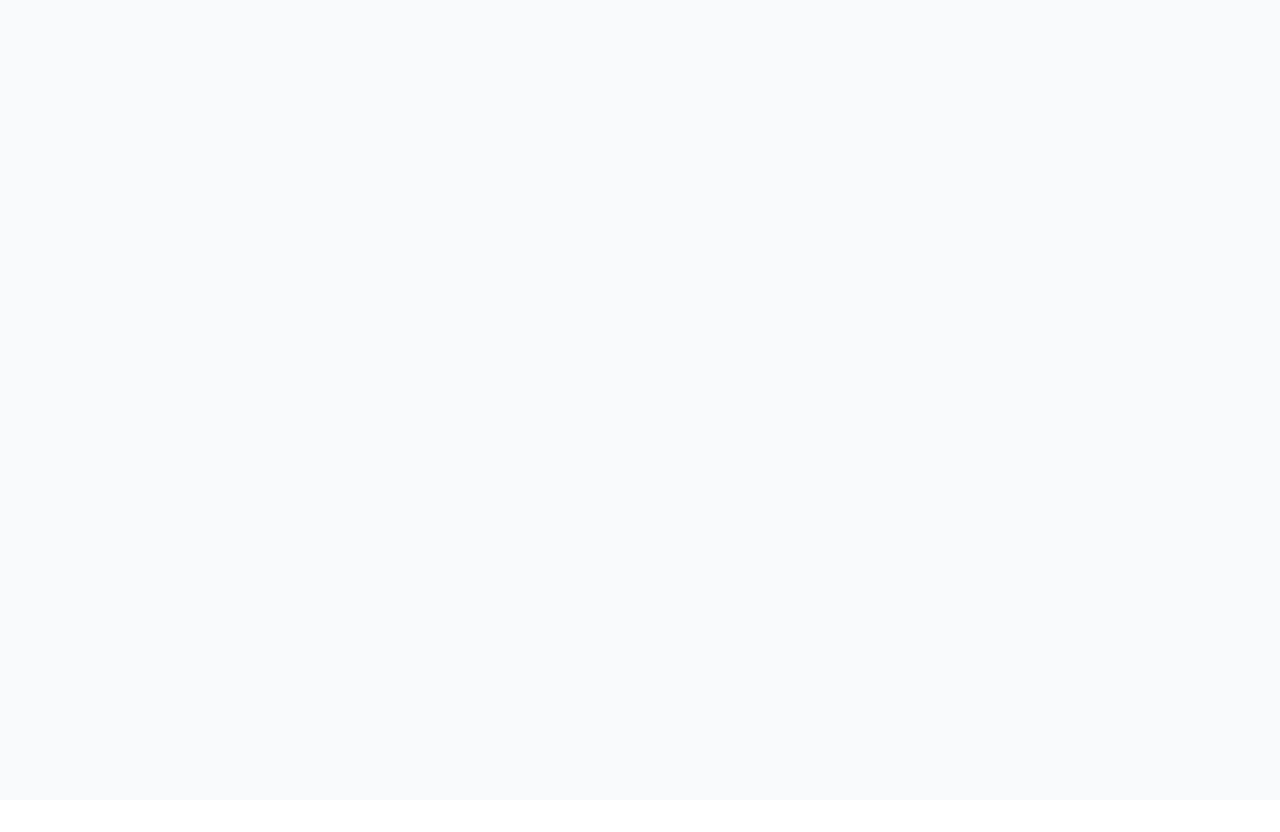
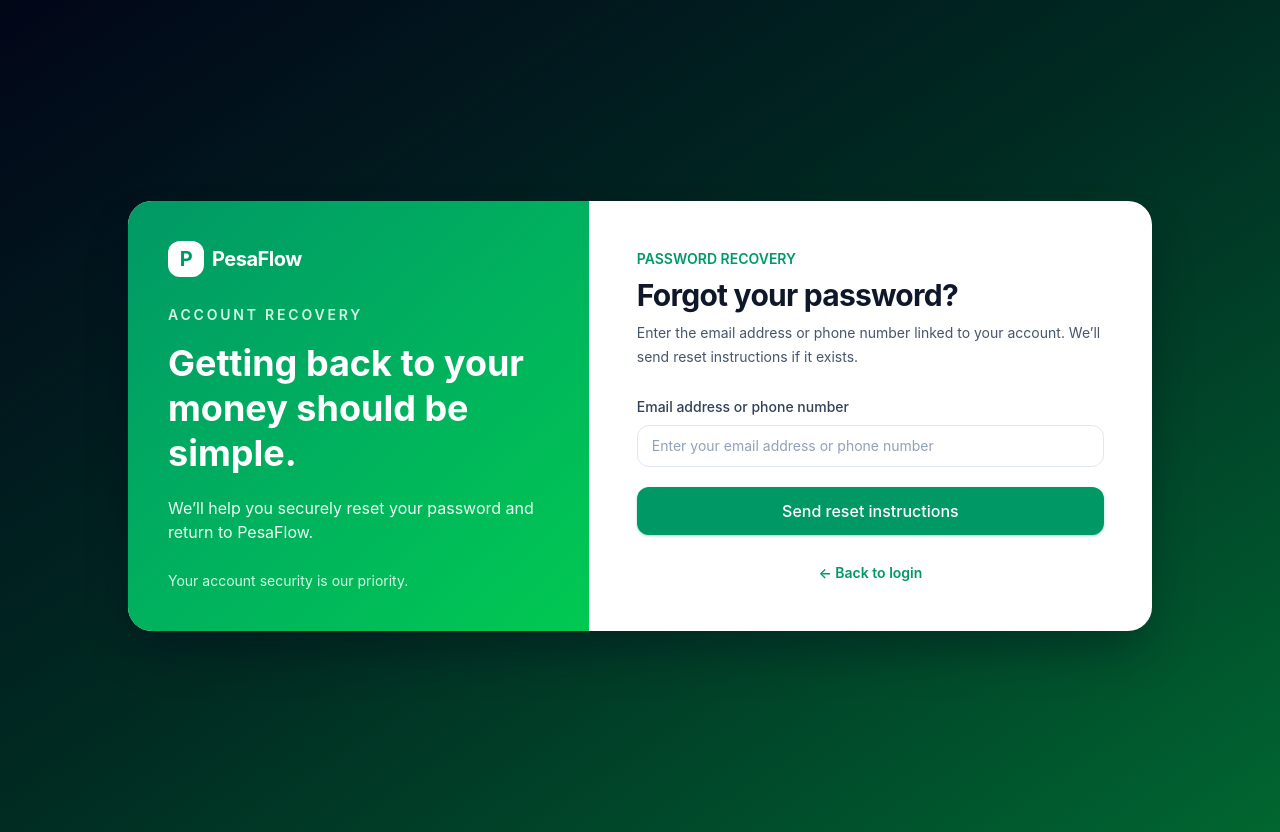
Before and after one commit to munroemil6-bot/pesaflow-frontend, a React (Vite) app: page /auth/forgot-password in a window 1280 px wide. Before the commit the page ends 800 px from the top, so only its background shows below. Built offline with nearby package versions, Linux system fonts and the light colour scheme.

Commit message:
feat(auth): implement password recovery page

```diff
--- a/src/pages/Auth/ForgotPassword.jsx
+++ b/src/pages/Auth/ForgotPassword.jsx
@@ -5,7 +5,7 @@
  *
  * Owner: MASON (Authentication + UI System)
  * Week 1: Day 2 (Authentication)
- * Status: COMMENTS ONLY - CODE PENDING
+ * Status: MVP COMPLETE — ready for API integration
  *
  * WIREFRAME:
  * ┌─────────────────────────────────────┐
@@ -52,7 +52,7 @@
  * - successMessage (string)
  * - errorMessage (string)
  *
- * NEXT WEEK TODO:
+ * BACKEND HANDOFF:
  * - Implement email/SMS sending via Flask API
  * - Create reset token validation
  * - Create new password form with token
@@ -61,50 +61,70 @@
  * ========================================================
  */
 
-import React from 'react';
-// TODO: Import useNavigate from react-router-dom
-// TODO: Import Link from react-router-dom
+import { useState } from 'react'
+import { Link } from 'react-router-dom'
+import Button from '../../Components/Button'
+import Input from '../../Components/Input'
 
 export default function ForgotPassword() {
-  // TODO: Set up useNavigate hook
+  const [emailOrPhone, setEmailOrPhone] = useState('')
+  const [error, setError] = useState('')
+  const [isLoading, setIsLoading] = useState(false)
+  const [successMessage, setSuccessMessage] = useState('')
 
-  // TODO: Create state for emailOrPhone (string)
-  // TODO: Create state for errors (string)
-  // TODO: Create state for isLoading (boolean)
-  // TODO: Create state for successMessage (string)
-  // TODO: Create state for errorMessage (string)
+  const handleSubmit = (event) => {
+    event.preventDefault()
+    const identifier = emailOrPhone.trim()
+    const phone = identifier.replace(/[\s-]/g, '')
+    const isEmail = /^[^\s@]+@[^\s@]+\.[^\s@]+$/.test(identifier)
+    const isPhone = /^07\d{8}$/.test(phone)
 
-  // TODO: Build validateForm() function
-  // - Check emailOrPhone is not empty
-  // - Check valid email format OR 10-digit phone
-  // - Return true/false
+    setSuccessMessage('')
+    if (!identifier) {
+      setError('Enter your email address or phone number.')
+      return
+    }
+    if (!isEmail && !isPhone) {
+      setError('Enter a valid email address or 10-digit phone number.')
+      return
+    }
 
-  // TODO: Build handleSubmit(e) function
-  // - Prevent default
-  // - Validate form
-  // - Set isLoading = true
-  // - Call API to send reset link (TODO: implement API call)
-  // - On success: show success message
-  // - On error: show error message
-  // - Finally: set isLoading = false
+    setError('')
+    setIsLoading(true)
+    // Temporary front-end MVP flow. Replace with the Flask reset-password endpoint when ready.
+    window.setTimeout(() => {
+      setIsLoading(false)
+      setSuccessMessage(`If an account exists for ${identifier}, reset instructions have been sent.`)
+    }, 650)
+  }
 
-  // TODO: Build JSX Structure:
-  // 1. Outer div: min-h-screen centered with gradient
-  // 2. Inner card: white, shadow, max-w-md
-  // 3. Heading: "Forgot Password?"
-  // 4. Instructions text
-  // 5. Error message container (conditional)
-  // 6. Success message container (conditional)
-  // 7. Form with:
-  //    - Email/Phone input + error display
-  //    - Send Reset Link button (show loading state)
-  // 8. "Back to Login" link at bottom
+  const handleChange = ({ target: { value } }) => {
+    setEmailOrPhone(value)
+    setError('')
+    setSuccessMessage('')
+  }
 
   return (
-    <div>
-      {/* MASON: Build forgot password page here */}
-      {/* Reference: wireframe above */}
-      {/* Keep it simple - just email/phone input and submit */}
-    </div>
-  );
+    <main className="min-h-screen bg-gradient-to-br from-slate-950 via-emerald-950 to-green-800 px-4 py-8 sm:px-6 sm:py-12">
+      <div className="mx-auto flex min-h-[calc(100vh-4rem)] max-w-5xl items-center justify-center">
+        <section className="grid w-full overflow-hidden rounded-3xl bg-white shadow-2xl shadow-slate-950/40 lg:grid-cols-[.9fr_1.1fr]">
+          <aside className="hidden bg-gradient-to-br from-emerald-600 to-green-500 p-10 text-white lg:flex lg:flex-col lg:justify-between">
+            <Link to="/" className="inline-flex w-fit items-center gap-2 text-xl font-bold tracking-tight"><span className="grid h-9 w-9 place-items-center rounded-xl bg-white text-emerald-600">P</span>PesaFlow</Link>
+            <div><p className="text-sm font-semibold uppercase tracking-[0.2em] text-emerald-100">Account recovery</p><h1 className="mt-4 text-4xl font-bold leading-tight">Getting back to your money should be simple.</h1><p className="mt-5 max-w-sm text-emerald-50">We’ll help you securely reset your password and return to PesaFlow.</p></div>
+            <p className="text-sm text-emerald-100">Your account security is our priority.</p>
+          </aside>
+          <div className="p-6 sm:p-10 lg:p-12">
+            <Link to="/" className="inline-flex items-center gap-2 text-lg font-bold text-emerald-700 lg:hidden"><span className="grid h-8 w-8 place-items-center rounded-lg bg-emerald-600 text-sm text-white">P</span>PesaFlow</Link>
+            <div className="mt-8 lg:mt-0"><p className="text-sm font-semibold text-emerald-600">PASSWORD RECOVERY</p><h2 className="mt-2 text-3xl font-bold tracking-tight text-slate-900">Forgot your password?</h2><p className="mt-2 text-sm leading-6 text-slate-600">Enter the email address or phone number linked to your account. We’ll send reset instructions if it exists.</p></div>
+            {successMessage && <div role="status" className="mt-6 rounded-xl border border-emerald-200 bg-emerald-50 px-4 py-3 text-sm leading-6 text-emerald-800">{successMessage}</div>}
+            <form className="mt-7 space-y-5" onSubmit={handleSubmit} noValidate>
+              <Input label="Email address or phone number" id="emailOrPhone" name="emailOrPhone" value={emailOrPhone} onChange={handleChange} placeholder="Enter your email address or phone number" autoComplete="username" error={error} />
+              <Button type="submit" fullWidth size="lg" disabled={isLoading} className="bg-emerald-600 shadow-emerald-600/30 hover:bg-emerald-700 focus:ring-emerald-500/40">{isLoading ? 'Sending instructions…' : 'Send reset instructions'}</Button>
+            </form>
+            <p className="mt-7 text-center text-sm text-slate-600"><Link to="/auth/login" className="font-semibold text-emerald-600 hover:text-emerald-700 hover:underline">← Back to login</Link></p>
+          </div>
+        </section>
+      </div>
+    </main>
+  )
 }
```
